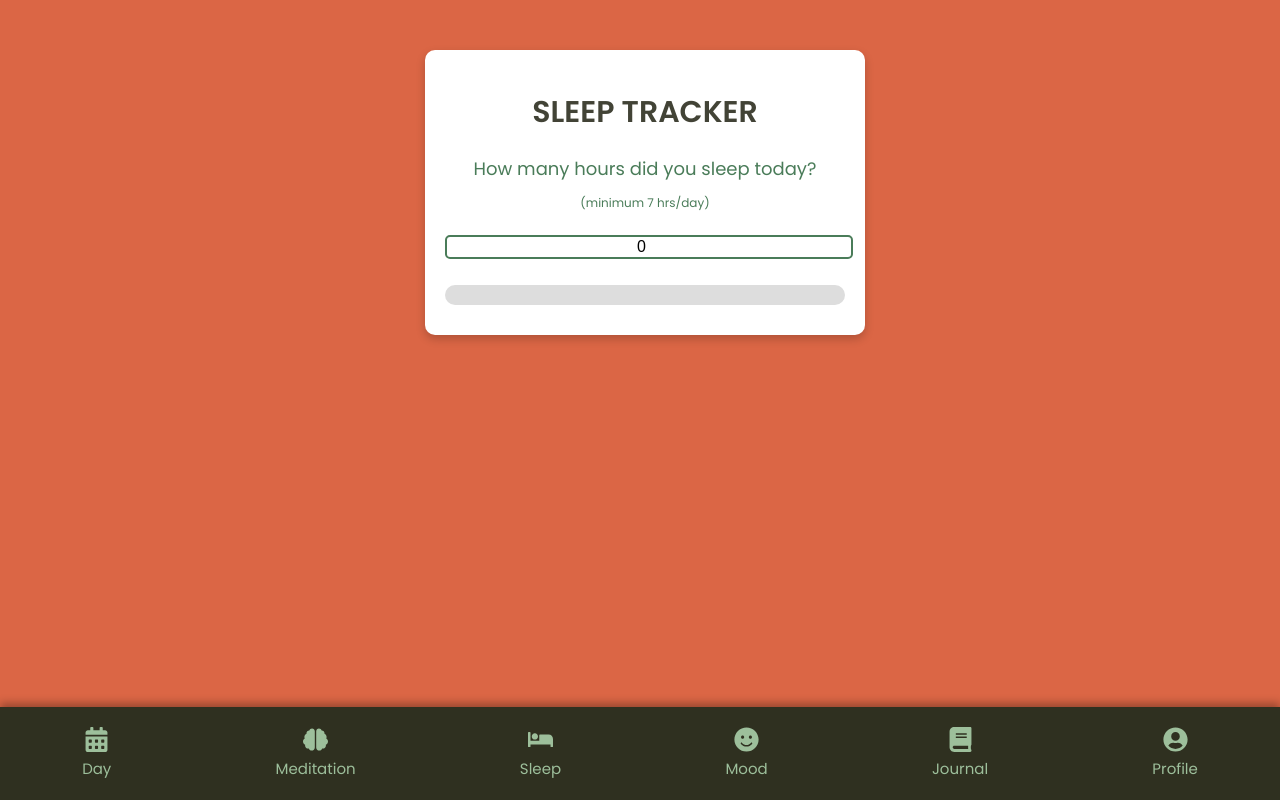
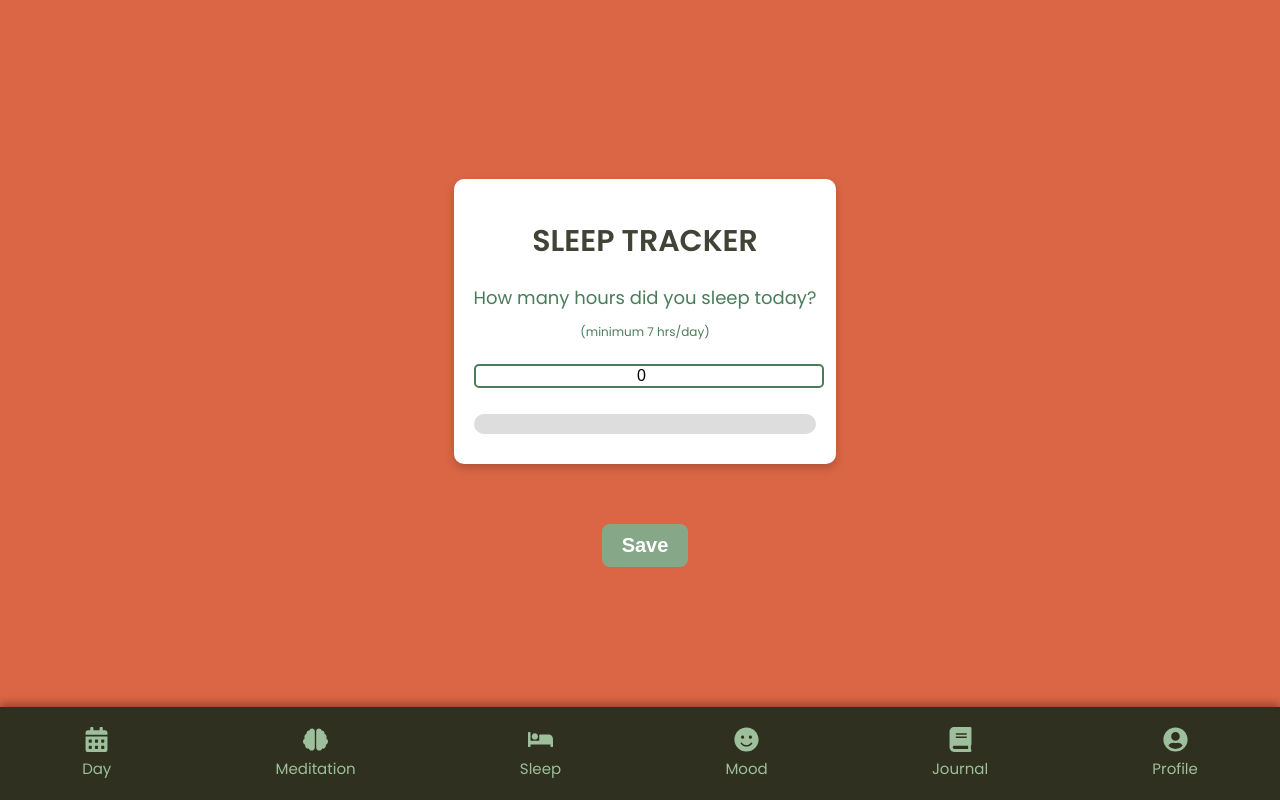
Before and after one commit to krithikadh/MINDFULNESS, a React (Vite) app in the folder mindfulness/: page /sleep in a window 1280 px wide. Built offline with nearby package versions, Linux system fonts and the light colour scheme.

Commit message:
Added save button to meditation and sleep

```diff
--- a/mindfulness/src/components/FunctionalComponents/Meditation.jsx
+++ b/mindfulness/src/components/FunctionalComponents/Meditation.jsx
@@ -15,11 +15,14 @@ const Meditation = () => {
   const goalAchieved = minutes >= goal;
 
   return (
+    <div className="container">
       <div className="meditation-container">
         <h1>MEDITATION TRACKER</h1>
 
         <div className="input-section">
-        <label htmlFor="meditation-input">How many minutes did you meditate today?</label>
+          <label htmlFor="meditation-input">
+            How many minutes did you meditate today?
+          </label>
           <p className="desc">(minimum 15 mins/day)</p>
           <input
             id="meditation-input"
@@ -35,7 +38,13 @@ const Meditation = () => {
           <div className="progress-bar" style={{ width: `${progress}%` }}></div>
         </div>
 
-      {goalAchieved && <p className="congrats-text">Good! Surely you have a relaxed mind now.</p>}
+        {goalAchieved && (
+          <p className="congrats-text">
+            Good! Surely you have a relaxed mind now.
+          </p>
+        )}
+      </div>
+      <button className="post-button">Save</button>
     </div>
   );
 };
--- a/mindfulness/src/components/FunctionalComponents/Sleep.jsx
+++ b/mindfulness/src/components/FunctionalComponents/Sleep.jsx
@@ -15,11 +15,14 @@ const Sleep = () => {
   const goalAchieved = sleepTime >= goal;
 
   return (
+    <div className="container">
       <div className="meditation-container">
         <h1>SLEEP TRACKER</h1>
 
         <div className="input-section">
-          <label htmlFor="sleep-input">How many hours did you sleep today?</label>
+          <label htmlFor="sleep-input">
+            How many hours did you sleep today?
+          </label>
           <p className="desc">(minimum 7 hrs/day)</p>
           <input
             id="sleep-input"
@@ -32,10 +35,16 @@ const Sleep = () => {
         </div>
 
         <div className="progress-bar-container">
-        <div className="progress-bar" style={{ width: `${progress}%` }}></div>
+          <div className="progress-bar" style={{ width: `${progress}%` }}></div>
+        </div>
+
+        {goalAchieved && (
+          <p className="congrats-text">
+            You had a healthy amount of sleep. Great!
+          </p>
+        )}
       </div>
-
-      {goalAchieved && <p className="congrats-text">You had a healthy amount of sleep. Great!</p>}
+      <button className="post-button">Save</button>
     </div>
   );
 };
--- a/mindfulness/src/components/css/MeditationAndSleep.css
+++ b/mindfulness/src/components/css/MeditationAndSleep.css
@@ -22,13 +22,13 @@ label {
   display: block;
   font-size: 18px;
   margin-bottom: 8px;
-    color: #4A7C59;
+  color: #4a7c59;
 }
 
 input {
   width: 100%;
   font-size: 16px;
-    border: 2px solid #4A7C59;
+  border: 2px solid #4a7c59;
   border-radius: 5px;
   text-align: center;
 }
@@ -44,27 +44,45 @@ input {
 
 .progress-bar {
   height: 100%;
-    background-color: #4A7C59;
+  background-color: #4a7c59;
   transition: width 0.5s ease-in-out;
 }
 
 .goal-text {
   font-size: 16px;
-    color: #4A7C59;
+  color: #4a7c59;
   font-weight: bold;
 }
 
 .congrats-text {
   font-size: 18px;
   font-weight: bold;
-    color: #2E8B57;
+  color: #2e8b57;
   margin-top: 15px;
   animation: fadeIn 1s ease-in-out;
 }
 
-.desc{
+.desc {
   display: block;
   font-size: 12px;
   margin-bottom: 8px;
-    color: #4A7C59;
+  color: #4a7c59;
 }
+
+.post-button {
+  margin-top: 10px;
+  padding: 10px 20px;
+  font-size: 20px;
+  border-radius: 8px;
+  border: none;
+  background-color: #87a888;
+  font-weight: bold;
+  color: white;
+  cursor: pointer;
+  transition: 0.3s;
+}
+
+.container{
+    justify-content: center;
+
+}
```
Lines whose indentation alone changed are shown as unchanged.
